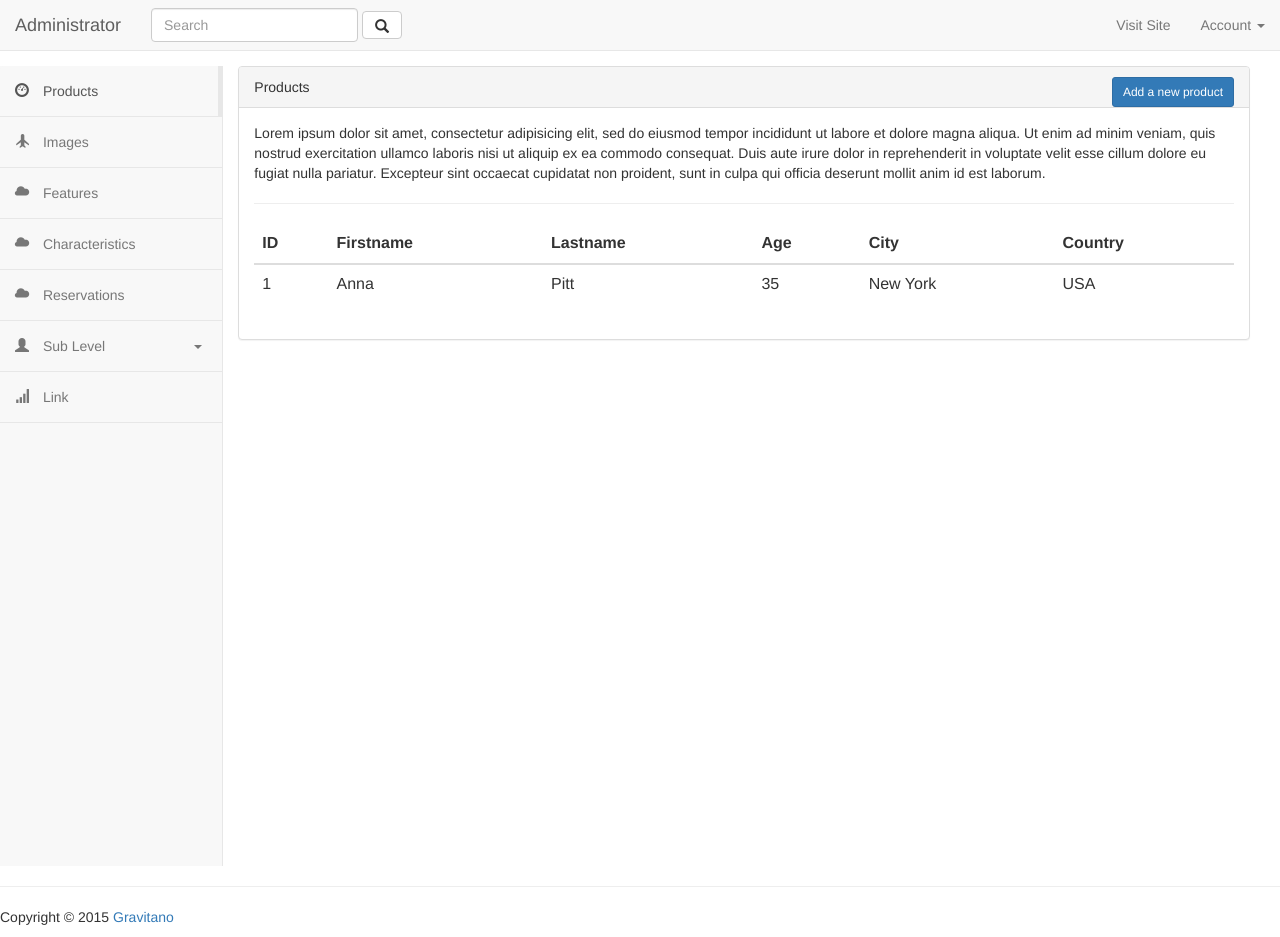
After one commit to rocubix/duti-cars, a PHP site: page /admin/products/index.php in a window 1280 px wide. The commit adds this page. Run offline with PHP 8.4, Linux system fonts and the light colour scheme.

Commit message:
added the product page #1

```diff
--- /dev/null
+++ b/admin/products/index.php
@@ -0,0 +1,196 @@
+<html>
+<head>
+    <title>Admin</title>
+    <link rel="stylesheet" href="https://maxcdn.bootstrapcdn.com/bootstrap/3.3.7/css/bootstrap.min.css">
+    <script src="https://ajax.googleapis.com/ajax/libs/jquery/3.3.1/jquery.min.js"></script>
+    <script src="https://maxcdn.bootstrapcdn.com/bootstrap/3.3.7/js/bootstrap.min.js"></script>
+    <link rel="stylesheet" type="text/css" href="/assets/css/admin/main.css">
+    <!------ Include the above in your HEAD tag ---------->
+</head>
+<body>
+<nav class="navbar navbar-default navbar-static-top">
+    <div class="container-fluid">
+        <!-- Brand and toggle get grouped for better mobile display -->
+        <div class="navbar-header">
+            <button type="button" class="navbar-toggle navbar-toggle-sidebar collapsed">
+                MENU
+            </button>
+            <button type="button" class="navbar-toggle collapsed" data-toggle="collapse"
+                    data-target="#bs-example-navbar-collapse-1">
+                <span class="sr-only">Toggle navigation</span>
+                <span class="icon-bar"></span>
+                <span class="icon-bar"></span>
+                <span class="icon-bar"></span>
+            </button>
+            <a class="navbar-brand" href="/index.php">
+                Administrator
+            </a>
+        </div>
+
+        <!-- Collect the nav links, forms, and other content for toggling -->
+        <div class="collapse navbar-collapse" id="bs-example-navbar-collapse-1">
+            <form class="navbar-form navbar-left" method="GET" role="search">
+                <div class="form-group">
+                    <input type="text" name="q" class="form-control" placeholder="Search">
+                </div>
+                <button type="submit" class="btn btn-default"><i class="glyphicon glyphicon-search"></i></button>
+            </form>
+            <ul class="nav navbar-nav navbar-right">
+                <li><a href="http://www.pingpong-labs.com" target="_blank">Visit Site</a></li>
+                <li class="dropdown ">
+                    <a href="#" class="dropdown-toggle" data-toggle="dropdown" role="button" aria-expanded="false">
+                        Account
+                        <span class="caret"></span></a>
+                    <ul class="dropdown-menu" role="menu">
+                        <li class="dropdown-header">SETTINGS</li>
+                        <li class=""><a href="#">Other Link</a></li>
+                        <li class=""><a href="#">Other Link</a></li>
+                        <li class=""><a href="#">Other Link</a></li>
+                        <li class="divider"></li>
+                        <li><a href="#">Logout</a></li>
+                    </ul>
+                </li>
+            </ul>
+        </div><!-- /.navbar-collapse -->
+    </div><!-- /.container-fluid -->
+</nav>
+<div class="container-fluid main-container">
+    <div class="col-xs-2 sidebar">
+        <div class="row">
+            <!-- uncomment code for absolute positioning tweek see top comment in css -->
+            <div class="absolute-wrapper"></div>
+            <!-- Menu -->
+            <div class="side-menu">
+                <nav class="navbar navbar-default" role="navigation">
+                    <!-- Main Menu -->
+                    <div class="side-menu-container">
+                        <ul class="nav navbar-nav">
+                            <li class="active"><a href="/admin/products/index.php"><span
+                                            class="glyphicon glyphicon-dashboard"></span> Products</a>
+                            </li>
+                            <li><a href="/admin/products/index.php"><span class="glyphicon glyphicon-plane"></span>
+                                    Images</a></li>
+                            <li><a href="/admin/features/index.php"><span class="glyphicon glyphicon-cloud"></span>
+                                    Features</a></li>
+                            <li><a href="/admin/characteristics/index.php"><span
+                                            class="glyphicon glyphicon-cloud"></span> Characteristics</a></li>
+                            <li><a href="/admin/reservations/index.php"><span class="glyphicon glyphicon-cloud"></span>
+                                    Reservations</a></li>
+                            <!-- Dropdown-->
+                            <li class="panel panel-default" id="dropdown">
+                                <a data-toggle="collapse" href="#dropdown-lvl1">
+                                    <span class="glyphicon glyphicon-user"></span> Sub Level <span class="caret"></span>
+                                </a>
+
+                                <!-- Dropdown level 1 -->
+                                <div id="dropdown-lvl1" class="panel-collapse collapse">
+                                    <div class="panel-body">
+                                        <ul class="nav navbar-nav">
+                                            <li><a href="#">Link</a></li>
+                                            <li><a href="#">Link</a></li>
+                                            <li><a href="#">Link</a></li>
+
+                                            <!-- Dropdown level 2 -->
+                                            <li class="panel panel-default" id="dropdown">
+                                                <a data-toggle="collapse" href="#dropdown-lvl2">
+                                                    <span class="glyphicon glyphicon-off"></span> Sub Level <span
+                                                            class="caret"></span>
+                                                </a>
+                                                <div id="dropdown-lvl2" class="panel-collapse collapse">
+                                                    <div class="panel-body">
+                                                        <ul class="nav navbar-nav">
+                                                            <li><a href="#">Link</a></li>
+                                                            <li><a href="#">Link</a></li>
+                                                            <li><a href="#">Link</a></li>
+                                                        </ul>
+                                                    </div>
+                                                </div>
+                                            </li>
+                                        </ul>
+                                    </div>
+                                </div>
+                            </li>
+
+                            <li><a href="#"><span class="glyphicon glyphicon-signal"></span> Link</a></li>
+
+                        </ul>
+                    </div><!-- /.navbar-collapse -->
+                </nav>
+
+            </div>
+        </div>
+    </div>
+    <div class="col-xs-10 content">
+        <div class="panel panel-default">
+            <div class="panel-heading">
+                Products
+                <button type="button" class="btn btn-primary btn-sm pull-right">Add a new product</button>
+            </div>
+            <div class="panel-body">
+                <P>
+                    Lorem ipsum dolor sit amet, consectetur adipisicing elit, sed do eiusmod
+                    tempor incididunt ut labore et dolore magna aliqua. Ut enim ad minim veniam,
+                    quis nostrud exercitation ullamco laboris nisi ut aliquip ex ea commodo
+                    consequat. Duis aute irure dolor in reprehenderit in voluptate velit esse
+                    cillum dolore eu fugiat nulla pariatur. Excepteur sint occaecat cupidatat non
+                    proident, sunt in culpa qui officia deserunt mollit anim id est laborum.
+                </P>
+
+                <hr>
+
+                <div class="table-responsive ">
+                    <table class="table active">
+                        <thead>
+                        <tr>
+                            <th>ID</th>
+                            <th>Firstname</th>
+                            <th>Lastname</th>
+                            <th>Age</th>
+                            <th>City</th>
+                            <th>Country</th>
+                        </tr>
+                        </thead>
+                        <tbody>
+                        <tr>
+                            <td>1</td>
+                            <td>Anna</td>
+                            <td>Pitt</td>
+                            <td>35</td>
+                            <td>New York</td>
+                            <td>USA</td>
+                        </tr>
+                        </tbody>
+                    </table>
+                </div>
+            </div>
+
+        </div>
+    </div>
+</div>
+<footer class="pull-left footer">
+    <p class="col-md-12">
+    <hr class="divider">
+    Copyright &COPY; 2015 <a href="http://www.pingpong-labs.com">Gravitano</a>
+    </p>
+</footer>
+</div>
+
+<!--    scripts-->
+<script>
+    $(function () {
+        $('.navbar-toggle-sidebar').click(function () {
+            $('.navbar-nav').toggleClass('slide-in');
+            $('.side-body').toggleClass('body-slide-in');
+            $('#search').removeClass('in').addClass('collapse').slideUp(200);
+        });
+
+        $('#search-trigger').click(function () {
+            $('.navbar-nav').removeClass('slide-in');
+            $('.side-body').removeClass('body-slide-in');
+            $('.search-input').focus();
+        });
+    });
+</script>
+
+</body>
+</html>
--- a/index.php
+++ b/index.php
@@ -27,7 +27,7 @@
             <ul class="nav navbar-nav">
                 <li class="active"><a href="/">Home</a></li>
                 <li><a href="product.php">Product Template</a></li>
-                <li><a href="admin.php">Admin</a></li>
+                <li><a href="/admin/index.php">Admin</a></li>
             </ul>
         </div>
     </nav>
```
Also changed, not shown: admin/_blank.php (renamed from admin.php, +6 -5 lines), admin/index.php (added, +159 -0 lines).
